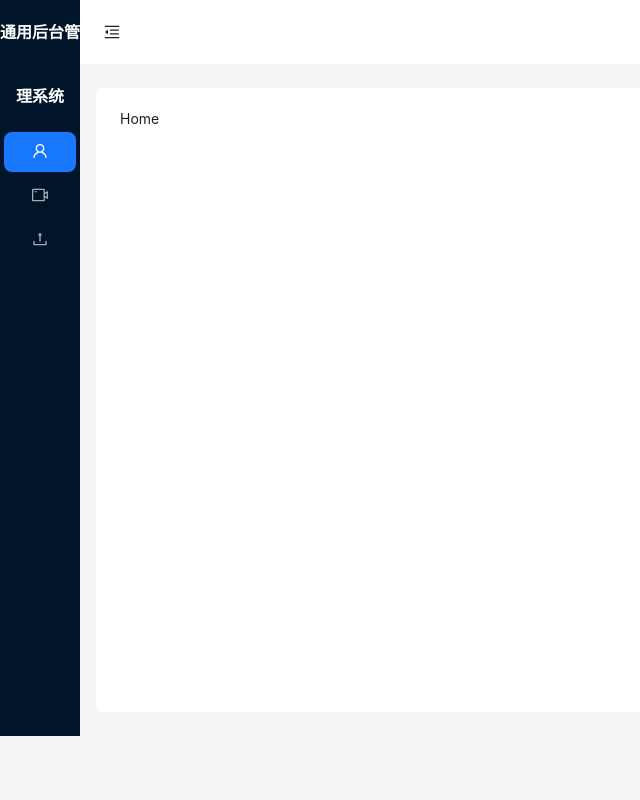
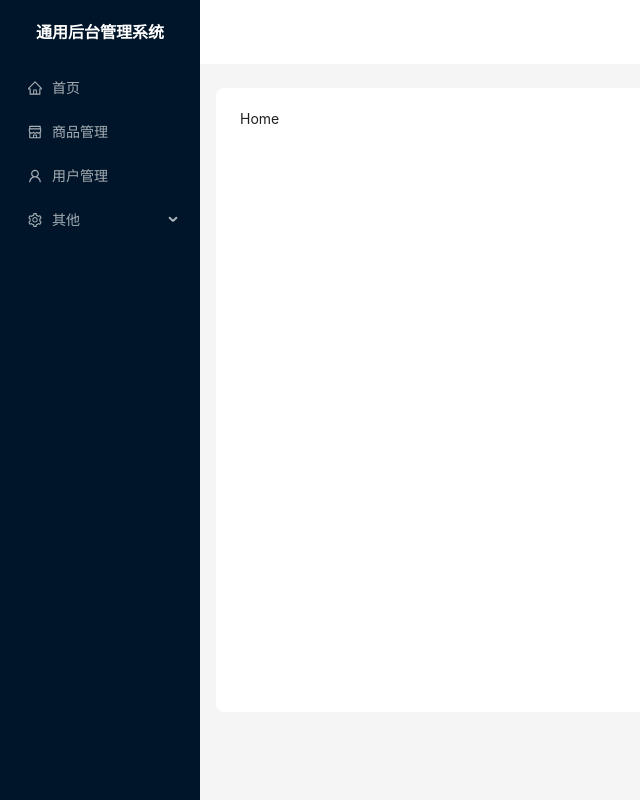
Before and after one commit to qianliout/manager-backend, a React (Create React App) app: page /home in a window 1280 px wide. Shown: the whole page, without its empty margins (0-640 px from the left). Built offline with nearby package versions, Linux system fonts and the light colour scheme.

Commit message:
header 拆分

```diff
--- a/src/components/commonSider/index.js
+++ b/src/components/commonSider/index.js
@@ -1,32 +1,52 @@
 import React from 'react';
 import {Layout, Menu} from 'antd';
+import * as Icon from '@ant-design/icons'
+
+import MenuConfig from "../../config"
 
 
-import {
-    UploadOutlined, UserOutlined, VideoCameraOutlined,
-} from '@ant-design/icons';
 
 const {Sider} = Layout;
 
 
+// 动态获取 icon
+const iconToElement = (name) => React.createElement(Icon[name])
+
+
+// 处理数据
+const items = MenuConfig.map((icon) => {
+    const child = {
+      key: icon.path,
+      icon: iconToElement(icon.icon),
+      label: icon.label,
+    }
+    if (icon.children) {
+      child.children = icon.children.map(item => {
+        return {
+          key: item.path,
+          label: item.label,
+        }
+      })
+    }
+    return child
+  }
+)
+
+
 const CommonSider = () => {
-    return (<Sider
-            trigger={null}
-            collapsed
-        >
+  return (<Sider>
     <h3 className="app-name">通用后台管理系统</h3>
 
     <Menu
       theme="dark"
       mode="inline"
       defaultSelectedKeys={['1']}
-                items={[{
-                    key: '1', icon: <UserOutlined/>, label: 'nav 1',
-                }, {
-                    key: '2', icon: <VideoCameraOutlined/>, label: 'nav 2',
-                }, {
-                    key: '3', icon: <UploadOutlined/>, label: 'nav 3',
-                },]}
+
+      items={items}
+
+      style={{
+        height: '100%',
+      }}
     />
   </Sider>)
 }
--- a/src/pages/main.js
+++ b/src/pages/main.js
@@ -1,26 +1,19 @@
-import React, {useState} from 'react';
-import {
-    MenuFoldOutlined,
-    MenuUnfoldOutlined,
-    UploadOutlined,
-    UserOutlined,
-    VideoCameraOutlined,
-} from '@ant-design/icons';
-import {Button, Layout, Menu, theme} from 'antd';
+import React from 'react';
+
+import {Button, Layout, theme} from 'antd';
 import {Outlet} from "react-router-dom";
 import CommonSider from '../components/commonSider'
 
-const {Header, Sider, Content} = Layout;
+const {Header, Content} = Layout;
 const Main = () => {
-    const [collapsed, setCollapsed] = useState(false);
+  // const [collapsed, setCollapsed] = useState(false);
   const {
     token: {colorBgContainer, borderRadiusLG},
   } = theme.useToken();
+
   return (
     <Layout className="main-container">
-
       <CommonSider/>
-
       <Layout>
         <Header
           style={{
@@ -30,8 +23,8 @@ const Main = () => {
         >
           <Button
             type="text"
-                        icon={collapsed ? <MenuUnfoldOutlined/> : <MenuFoldOutlined/>}
-                        onClick={() => setCollapsed(!collapsed)}
+            // icon={collapsed ? <MenuUnfoldOutlined/> : <MenuFoldOutlined/>}
+            // onClick={() => setCollapsed(!collapsed)}
             style={{
               fontSize: '16px',
               width: 64,
```
Lines whose indentation alone changed are shown as unchanged.
